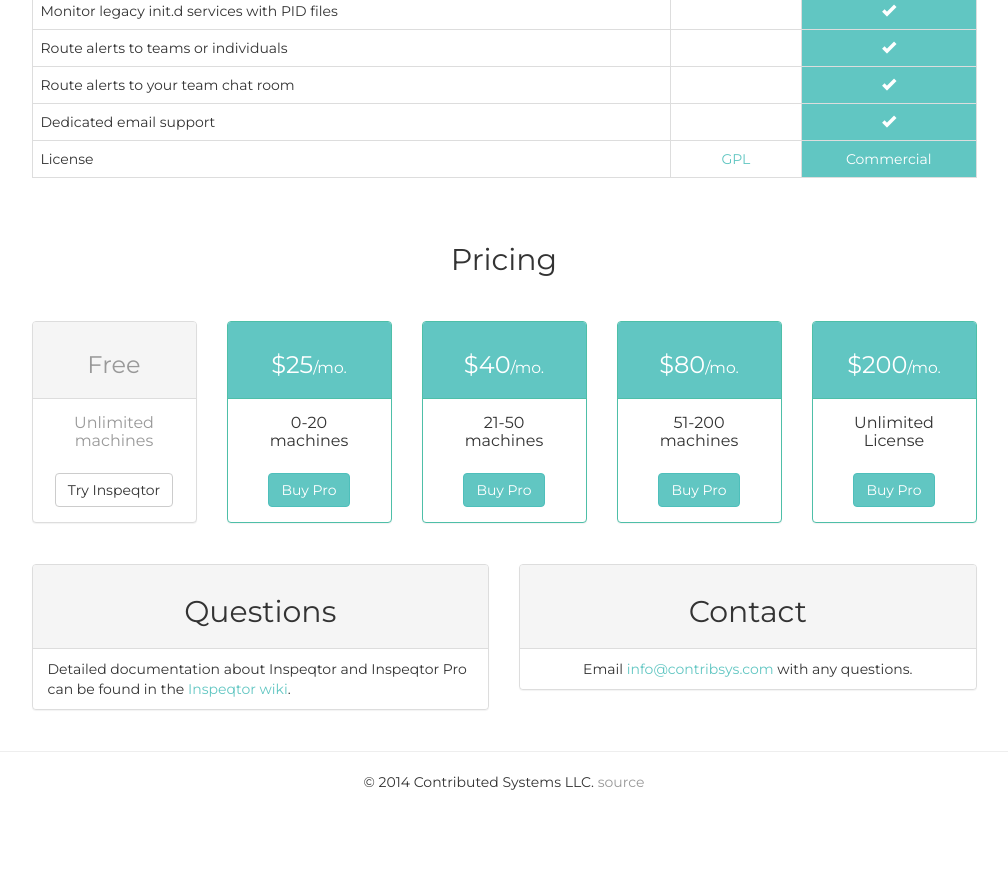
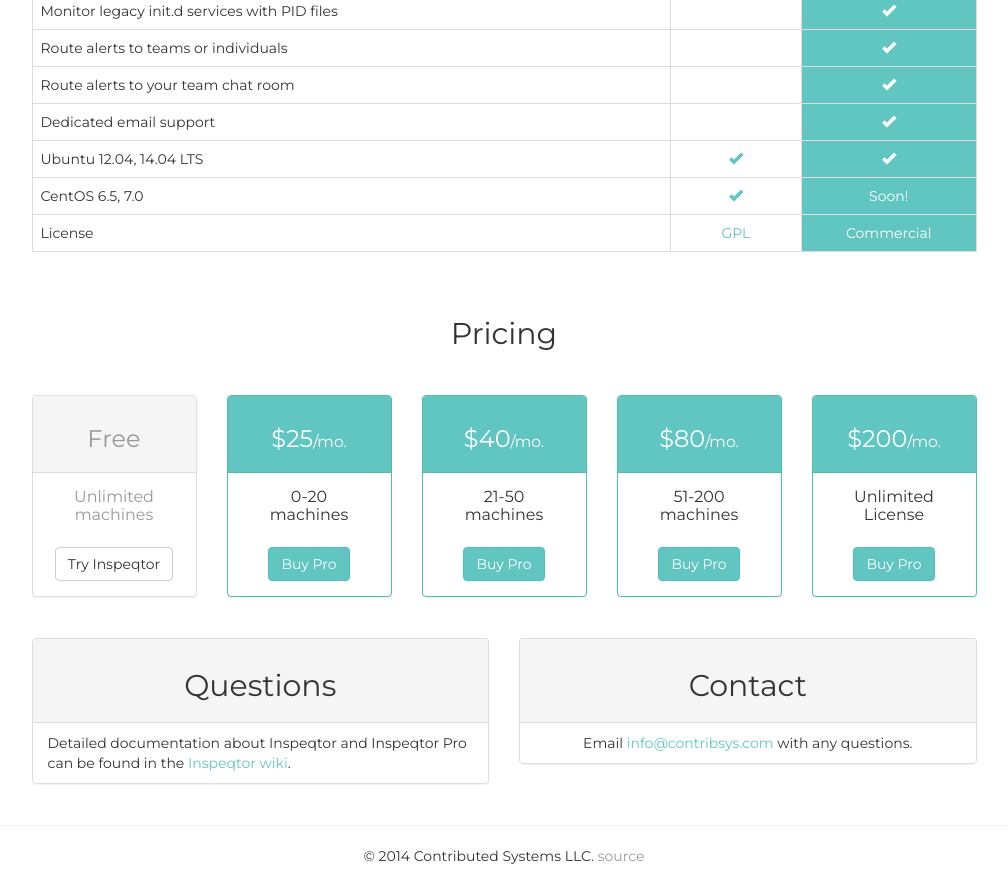
Before and after one commit to mperham/contribsys.com, a plain HTML site: page inspeqtor/index.html in a window 1280 px wide. Shown: the part 1078-1954 px from the top of the page, without its empty margins (136-1144 px from the left). Before the commit the page ends 1880 px from the top, so only its background shows below. Drawn offline with Linux system fonts and the light colour scheme.

Commit message:
Note platform support

```diff
--- a/inspeqtor/index.html
+++ b/inspeqtor/index.html
@@ -154,6 +154,16 @@
                             <td></td>
                             <!-- <td class="text-center"><i class="glyphicon glyphicon-ok text-success"></i></td> -->
                             <td class="bg-success text-center"><i class="glyphicon glyphicon-ok"></i></td>
+                        </tr>
+                        <tr>
+                            <td>Ubuntu 12.04, 14.04 LTS</td>
+                            <td class="text-center"><i class="glyphicon glyphicon-ok text-success"></i></td>
+                            <td class="bg-success text-center"><i class="glyphicon glyphicon-ok"></i></td>
+                        </tr>
+                        <tr>
+                            <td>CentOS 6.5, 7.0</td>
+                            <td class="text-center"><i class="glyphicon glyphicon-ok text-success"></i></td>
+                            <td class="bg-success text-center">Soon!</td>
                         </tr>
                         <tr>
                             <td>License</td>
```
